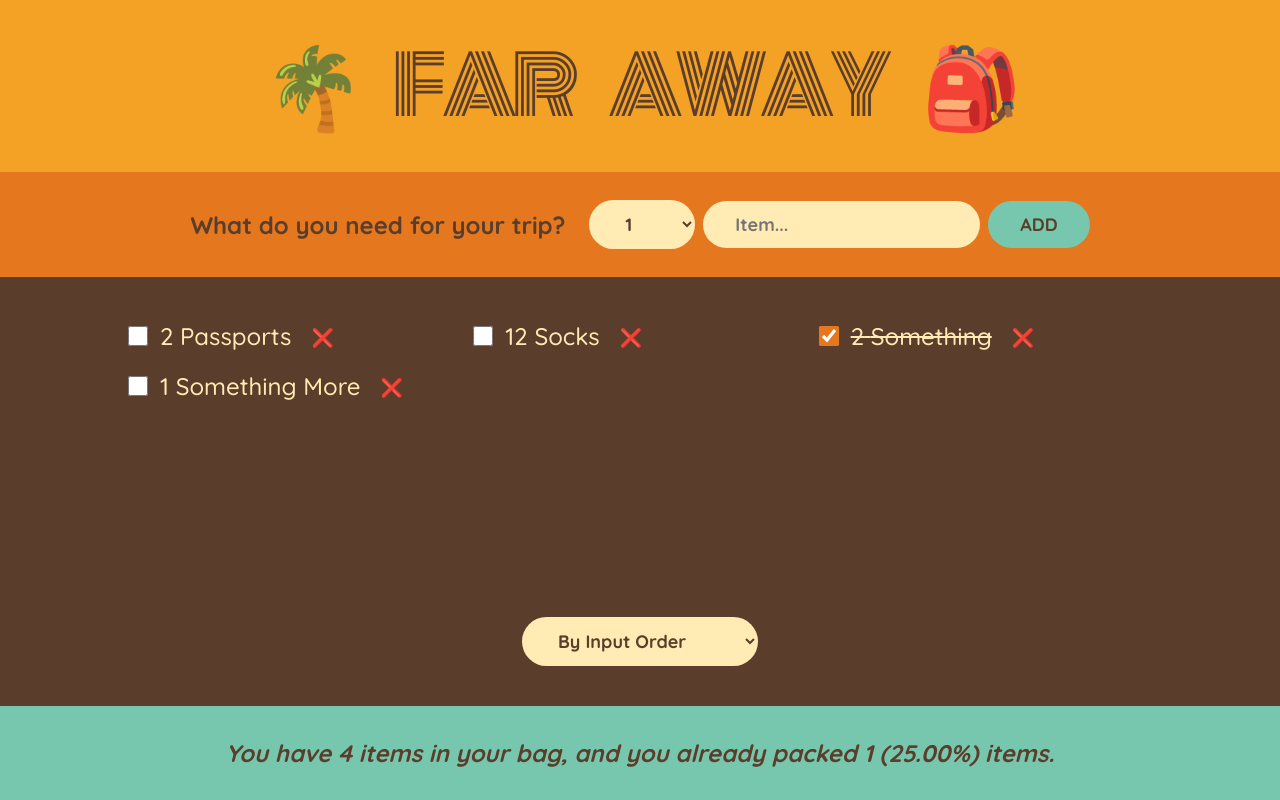
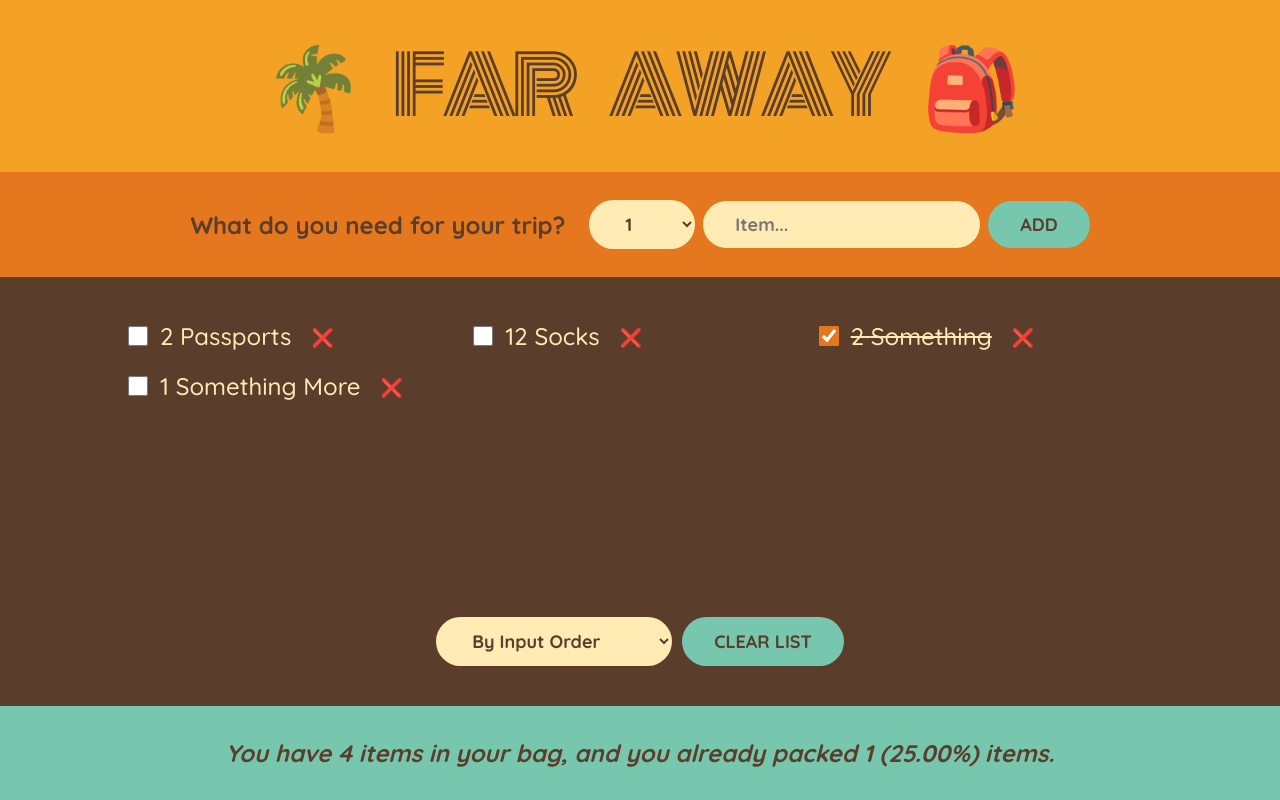
Before and after one commit to Himanshu-Sorathiya-Simform/far-away, a React (Vite) app: page / in a window 1280 px wide. Built offline with nearby package versions, Linux system fonts and the light colour scheme.

Commit message:
add clear list handler to delete all items

```diff
--- a/src/App.tsx
+++ b/src/App.tsx
@@ -26,6 +26,10 @@ function App() {
 		setItems((items) => items.filter((item) => item.id !== id));
 	}
 
+	function handleClearList() {
+		setItems([])
+	}
+
 	function handleTogglePackedItem(id: number) {
 		setItems((items) =>
 			items.map((item) =>
@@ -44,9 +48,10 @@ function App() {
 				items={items}
 				onDeleteItem={handleDeleteItem}
 				onTogglePackedItem={handleTogglePackedItem}
+				onClearList={handleClearList}
 			/>
 
-			<Stats items={items}/>
+			<Stats items={items} />
 		</StyledApp>
 	);
 }
--- a/src/components/Form.tsx
+++ b/src/components/Form.tsx
@@ -1,17 +1,13 @@
 import { type SubmitEventHandler, useState } from "react";
 import styled from "styled-components";
 import type { Item } from "../types/types.ts";
-import {
-	StyledFormButton,
-	StyledFormInput,
-	StyledFormSelect,
-} from "./FormElements.tsx";
+import { StyledButton, StyledInput, StyledSelect } from "./StyledHelperElements.tsx";
 
 interface FormProps {
 	onAddItem: (item: Item) => void;
 }
 
-const StyledForm = styled.form`
+const Styled = styled.form`
 	background-color: #e5771f;
 	padding: 2.8rem 0;
 	display: flex;
@@ -47,25 +43,25 @@ function Form({ onAddItem }: FormProps) {
 	};
 
 	return (
-		<StyledForm onSubmit={handleSubmit}>
+		<Styled onSubmit={handleSubmit}>
 			<StyledH3>What do you need for your trip?</StyledH3>
 
-			<StyledFormSelect
+			<StyledSelect
 				value={quantity}
 				onChange={(e) => setQuantity(+e.target.value)}
 			>
 				{Array.from({ length: 20 }, (_, index) => index + 1).map((opt) => (
 					<option value={opt}>{opt}</option>
 				))}
-			</StyledFormSelect>
+			</StyledSelect>
 
-			<StyledFormInput
+			<StyledInput
 				value={description}
 				onChange={(e) => setDescription(e.target.value)}
 			/>
 
-			<StyledFormButton>Add</StyledFormButton>
-		</StyledForm>
+			<StyledButton>Add</StyledButton>
+		</Styled>
 	);
 }
 
--- a/src/components/PackingList.tsx
+++ b/src/components/PackingList.tsx
@@ -1,13 +1,14 @@
 import { useState } from "react";
 import styled from "styled-components";
 import type { Item } from "../types/types.ts";
-import { StyledFormSelect } from "./FormElements.tsx";
 import PackingItem from "./PackingItem.tsx";
+import { StyledButton, StyledSelect } from "./StyledHelperElements.tsx";
 
 interface PackingListProps {
 	items: Item[];
 	onDeleteItem: (id: number) => void;
 	onTogglePackedItem: (id: number) => void;
+	onClearList: () => void;
 }
 
 const StyledPackingListContainer = styled.section`
@@ -35,7 +36,18 @@ const StyledPackingList = styled.ul`
 	overflow: auto;
 `;
 
-function PackingList({ items, onDeleteItem, onTogglePackedItem }: PackingListProps) {
+const StyledActionsContainer = styled.div`
+	display: flex;
+	align-content: center;
+	gap: 1rem;
+`;
+
+function PackingList({
+	items,
+	onDeleteItem,
+	onTogglePackedItem,
+	onClearList,
+}: PackingListProps) {
 	const [sortBy, setSortBy] = useState("input");
 
 	let sortedItems: Item[] = [];
@@ -60,14 +72,18 @@ function PackingList({ items, onDeleteItem, onTogglePackedItem }: PackingListPro
 				))}
 			</StyledPackingList>
 
-			<StyledFormSelect
+			<StyledActionsContainer>
+				<StyledSelect
 					value={sortBy}
 					onChange={(e) => setSortBy(e.target.value)}
 				>
 					<option value="input">By Input Order</option>
 					<option value="description">By Description</option>
 					<option value="packed">By Packed Status</option>
-			</StyledFormSelect>
+				</StyledSelect>
+
+				<StyledButton onClick={onClearList}>Clear List</StyledButton>
+			</StyledActionsContainer>
 		</StyledPackingListContainer>
 	);
 }
--- a/src/components/FormElements.tsx
+++ b/src/components/StyledHelperElements.tsx
@@ -12,22 +12,22 @@ const commonStyles = css`
 	cursor: pointer;
 `;
 
-const StyledFormButton = styled.button`
+const StyledButton = styled.button`
 	${commonStyles}
 
 	background-color: #76c7ad;
 	text-transform: uppercase;
 `;
 
-const StyledFormSelect = styled.select`
+const StyledSelect = styled.select`
 	${commonStyles}
 `;
 
-const StyledFormInput = styled.input.attrs(() => ({
+const StyledInput = styled.input.attrs(() => ({
 	type: "text",
 	placeholder: "Item...",
 }))`
 	${commonStyles}
 `;
 
-export { StyledFormButton, StyledFormInput, StyledFormSelect };
+export { StyledButton, StyledInput, StyledSelect };
--- a/src/index.css
+++ b/src/index.css
@@ -16,12 +16,3 @@ body {
 	font-family: "Quicksand", sans-serif;
 	font-weight: 500;
 }
-
-.actions button,
-.list select {
-	text-transform: uppercase;
-	padding: 0.8rem 2.4rem;
-	font-size: 1.4rem;
-	font-weight: 700;
-	margin: 0 0.8rem;
-}
```
Lines whose indentation alone changed are shown as unchanged.
